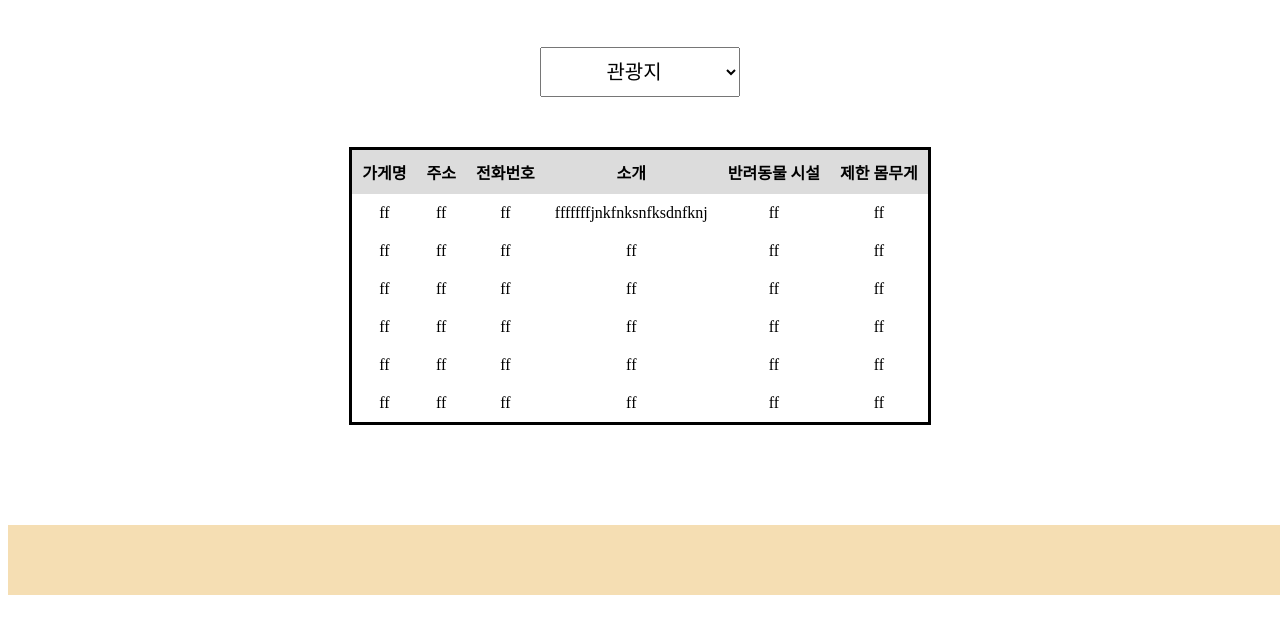
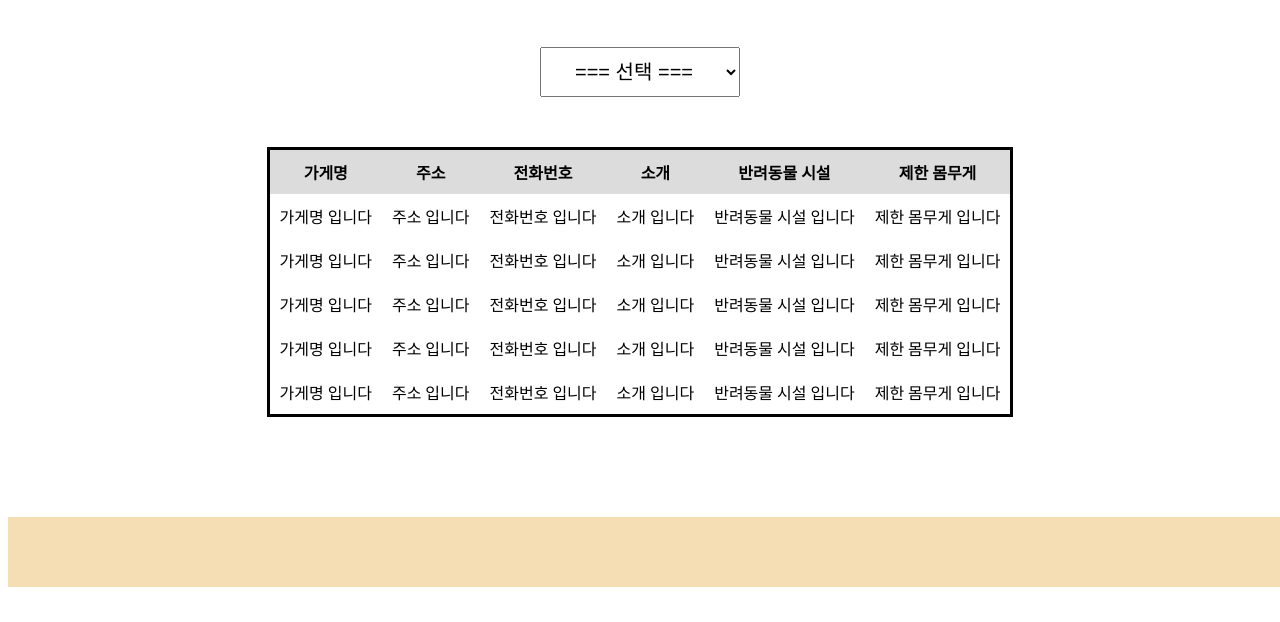
Before and after one commit to woorifisa-service-dev-2nd/fronted-2nd-withAnimal, a website: page public/index.html in a window 1280 px wide. Shown: the part 178-800 px from the top of the page. Drawn offline with Linux system fonts and the light colour scheme.

Commit message:
[ADD] : 기능구현 완료

```diff
--- a/public/app.js
+++ b/public/app.js
@@ -1,6 +1,13 @@
 const selectbox = document.getElementById("search");
+let cnt = 1; // table의 한 행을 가져오기 위한 변수
 
-// eslint-disable-next-line no-unused-vars, import/prefer-default-export
+/**
+ *
+ * @param {String} method HTTP Method
+ * @param {Object} body HTTP Method의 body
+ * @returns option객체
+ */
+// eslint-disable-next-line import/prefer-default-export
 export const makeOptions = (method, body) => {
   return {
     method,
@@ -11,28 +18,62 @@ export const makeOptions = (method, body) => {
   };
 };
 
-const listByPartCode = async (partCode) => {
-  const option = makeOptions("POST", JSON.stringify({ partCode }));
-  const URL = "/list";
-
-  fetch(URL, option)
-    .then((response) => response.json())
-    .then((data) => console.log(data[0].resultList));
-};
-
-// eslint-disable-next-line no-shadow
-// 아직 사용X
+/**
+ * @param {String} partCode 분야코드
+ * @param {number} contentNum 콘텐츠번호
+ * 시설별 상세 정보를 조회하는 메서드
+ */
 const detailByPartCodeAndContentNum = async (partCode, contentNum) => {
   const option = makeOptions("POST", JSON.stringify({ partCode, contentNum }));
   const URL = "/detail";
 
   fetch(URL, option)
     .then((response) => response.json())
-    .then((data) => console.log(data));
+    .then((data) => {
+      const { address } = data[0].resultList; // 주소
+      const { title } = data[0].resultList; // 가게명
+      const { tel } = data[0].resultList; // 전화번호
+      const { content } = data[0].resultList; // 소개
+      const { petFacility } = data[0].resultList; // 반려동물 시설
+      const { petWeight } = data[0].resultList; // 제한 몸무게
+
+      const tr = document.getElementById(`result-${cnt}`); // table의 한 행을 가져오기
+      cnt += 1; // 다음행을 가져오기위해 count++
+
+      /* html안에 값을 세팅 */
+      tr.getElementsByClassName("titleCell")[0].textContent = title;
+      tr.getElementsByClassName("addressCell")[0].textContent = address;
+      tr.getElementsByClassName("telCell")[0].textContent = tel;
+      tr.getElementsByClassName("contentCell")[0].textContent = content;
+      tr.getElementsByClassName("petFacilityCell")[0].textContent = petFacility;
+      tr.getElementsByClassName("petWeightCell")[0].textContent = petWeight;
+    });
 };
 
+/**
+ * 분야코드별 리스트를 조회하는 메서드
+ * @param {String} partCode 분야코드
+ */
+const listByPartCode = async (partCode) => {
+  const option = makeOptions("POST", JSON.stringify({ partCode }));
+  const URL = "/list";
+  const resArr = []; // contentSeq를 저장하는 배열
+
+  fetch(URL, option)
+    .then((response) => response.json())
+    .then((data) => {
+      for (let i = 0; i < 5; i++) {
+        resArr[i] = data[0].resultList[i].contentSeq; // contentSeq를 저장
+        detailByPartCodeAndContentNum(partCode, resArr[i]); // 반복문안에서 각 시설별 detail 조회
+      }
+    });
+};
+
+/**
+ * selectbox의 eventListener
+ */
 selectbox.addEventListener("change", async (event) => {
   const partCode = event.target.value;
+  cnt = 1; // 분야코드가 달라질때마다 cnt값 초기화
   await listByPartCode(partCode);
-  // detailByPartCodeAndContentNum(partCode, contentNum);
 });
--- a/public/index.html
+++ b/public/index.html
@@ -21,6 +21,8 @@
     <h1 style="text-align: center;">강원도 내 반려동물 동반 가능 시설을 찾아보세요!</h1>
     <div id = "search">
     <select>
+      <!-- default 선택값 추가 : === 선택 ===  -->
+      <option value="none">=== 선택 ===</option>
       <option value="PC03">관광지</option>
       <option value="PC02">숙박</option>
       <option value="PC01">식음료</option>
@@ -38,58 +40,49 @@
       <th class="table-head"> 제한 몸무게</th>
 
       <tbody id ="table-body">
-        <tr id ="result-first" >
-          <td>ff</td>
-          <td>ff</td>
-          <td>ff</td>
-          <td>fffffffjnkfnksnfksdnfknj</td>
-          <td>ff</td>
-          <td>ff</td>
+        <tr id ="result-1" >
+          <td class="titleCell">가게명 입니다</td>
+          <td class="addressCell">주소 입니다</td>
+          <td class="telCell">전화번호 입니다</td>
+          <td class="contentCell">소개 입니다</td>
+          <td class="petFacilityCell">반려동물 시설 입니다</td>
+          <td class="petWeightCell">제한 몸무게 입니다</td>
         </tr>
 
-        <tr id ="result-first">
-          <td>ff</td>
-          <td>ff</td>
-          <td>ff</td>
-          <td>ff</td>
-          <td>ff</td>
-          <td>ff</td>
+        <tr id ="result-2">
+          <td class="titleCell">가게명 입니다</td>
+          <td class="addressCell">주소 입니다</td>
+          <td class="telCell">전화번호 입니다</td>
+          <td class="contentCell">소개 입니다</td>
+          <td class="petFacilityCell">반려동물 시설 입니다</td>
+          <td class="petWeightCell">제한 몸무게 입니다</td>
         </tr>
 
-        <tr id ="result-first">
-            <td>ff</td>
-          <td>ff</td>
-          <td>ff</td>
-          <td>ff</td>
-          <td>ff</td>
-          <td>ff</td>
+        <tr id ="result-3">
+          <td class="titleCell">가게명 입니다</td>
+          <td class="addressCell">주소 입니다</td>
+          <td class="telCell">전화번호 입니다</td>
+          <td class="contentCell">소개 입니다</td>
+          <td class="petFacilityCell">반려동물 시설 입니다</td>
+          <td class="petWeightCell">제한 몸무게 입니다</td>
         </tr>
 
-        <tr id ="result-first">
-            <td>ff</td>
-          <td>ff</td>
-          <td>ff</td>
-          <td>ff</td>
-          <td>ff</td>
-          <td>ff</td>
+        <tr id ="result-4">
+          <td class="titleCell">가게명 입니다</td>
+          <td class="addressCell">주소 입니다</td>
+          <td class="telCell">전화번호 입니다</td>
+          <td class="contentCell">소개 입니다</td>
+          <td class="petFacilityCell">반려동물 시설 입니다</td>
+          <td class="petWeightCell">제한 몸무게 입니다</td>
         </tr>
 
-        <tr id ="result-first">
-            <td>ff</td>
-          <td>ff</td>
-          <td>ff</td>
-          <td>ff</td>
-          <td>ff</td>
-          <td>ff</td>
-        </tr>
-
-        <tr id ="result-first">
-          <td>ff</td>
-          <td>ff</td>
-          <td>ff</td>
-          <td>ff</td>
-          <td>ff</td>
-          <td>ff</td>
+        <tr id ="result-5">
+          <td class="titleCell">가게명 입니다</td>
+          <td class="addressCell">주소 입니다</td>
+          <td class="telCell">전화번호 입니다</td>
+          <td class="contentCell">소개 입니다</td>
+          <td class="petFacilityCell">반려동물 시설 입니다</td>
+          <td class="petWeightCell">제한 몸무게 입니다</td>
         </tr>
 
       </tbody>
```
Also changed, not shown: server.js (+30 -4 lines).
